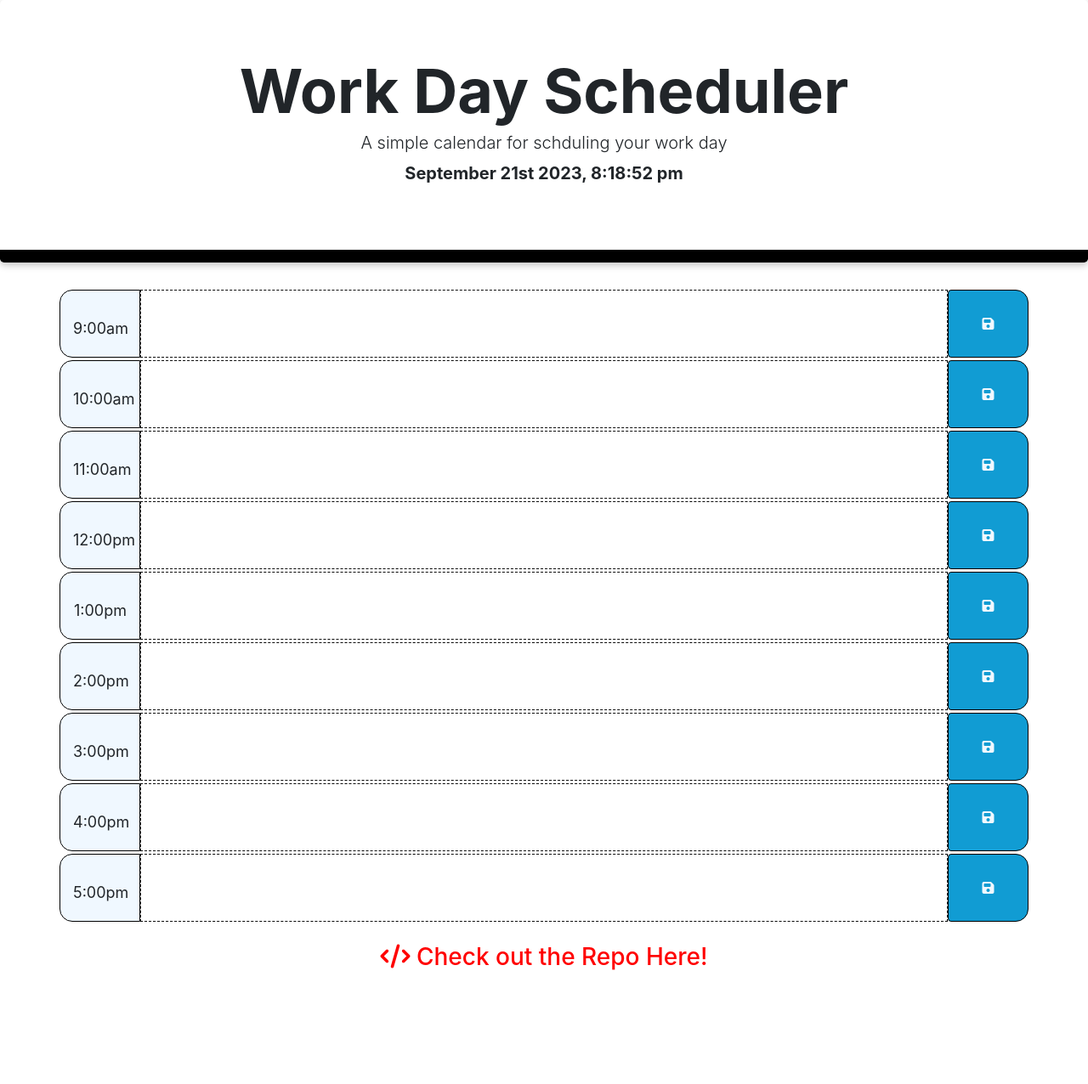
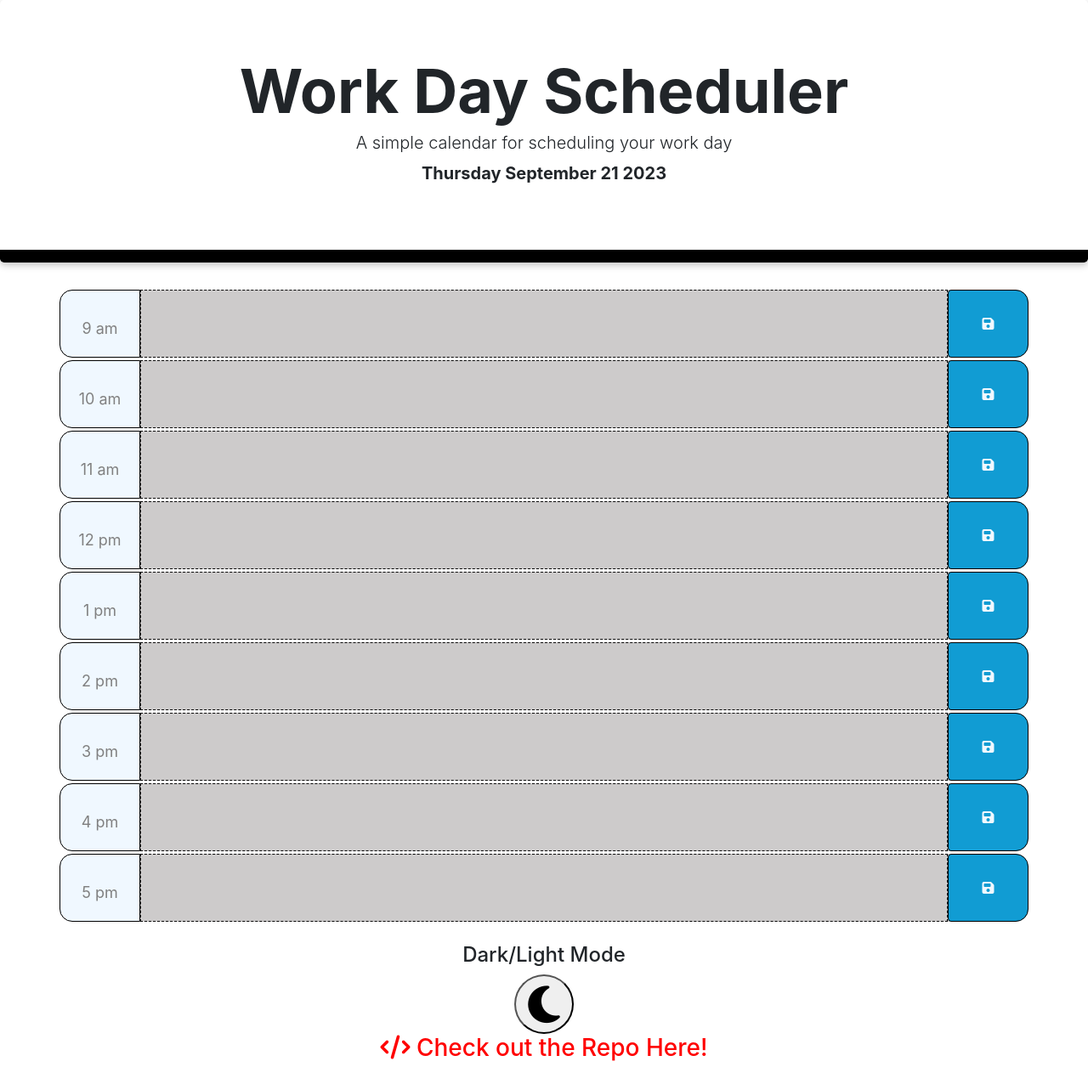
Before and after one commit to 8BitGinger/DayPlanner, a plain HTML site: page index.html in a window 1280 px wide. Shown: the whole page at 85% size. Before the commit the page ends 1169 px from the top, so only its background shows below. Drawn offline with nearby package versions, Linux system fonts and the light colour scheme.

Commit message:
Added Light/Dark Mode

```diff
--- a/assets/css/style.css
+++ b/assets/css/style.css
@@ -1,9 +1,15 @@
 
+        /*styling is minimal just to closely match te picture and took advantage of bootstrap*/
 
 body {
     font-size: large;
     line-height: 1;
     background-color: white;
+}
+
+.darkMode{
+    background-color: grey;
+    color: white;
 }
 
 header {
@@ -13,9 +19,16 @@ header {
 }
 
 .jumbotron {
-    background-color: white;
+    background: transparent;
     border-bottom: 15px solid rgb(0, 0, 0);
     box-shadow: rgba(0, 0, 0, 0.24) 0px 3px 8px;
+}
+
+.darkModejumbo {
+    color: rgb(186, 185, 185);
+    border-bottom: 15px solid rgb(186, 185, 185);
+    background-color: black;
+
 }
 
 textarea {
@@ -34,12 +47,18 @@ h3 {
 
 footer {
     margin: 25px;
+    text-align: center;
 }
 
 .event-text {
     white-space: pre-wrap;
     border: 1px dashed black;
     background: transparent;
+    text-align: left;
+    align-items: center;
+    justify-content: center;
+    align-content: center;
+
 }
 
 .hour-block {
@@ -52,7 +71,9 @@ footer {
     white-space: pre-wrap;
     height: 80px;
     margin-bottom: 3px;
+
 }
+
 
 .hour {
     width: 100%;
@@ -60,7 +81,11 @@ footer {
   border: 1px solid black;
   border-top-left-radius: 15px;
   border-bottom-left-radius: 15px;
+  text-align: center;
+
 }
+
+
 
 .saveBtn {
     background-color: rgb(17, 156, 211);
@@ -70,6 +95,13 @@ footer {
     border: 1px solid black;
 
 }
+
+.hourDark {
+    background-color: black;
+    color: rgb(236, 236, 236);
+}
+
+
 
 .past {
     background-color: rgb(205, 203, 203);
@@ -83,5 +115,35 @@ footer {
 
 .future {
     background-color: #77dd77;
-    color: white;
+    color: black;
 }
+
+.makeBig {
+    font-size: 50px;
+}
+
+.centerCont {
+    display: flex;
+    flex-wrap: wrap;
+
+    text-align: center;
+    margin: auto;
+    justify-content: center;
+}
+
+
+.toggle {
+    border-radius: 100%;
+    height: 70px;
+    width: 70px;
+}
+
+.toggle:hover {
+    scale: 1.1;
+    box-shadow: 0 0 10px 5px;
+}
+
+.toggleDark  {
+    background-color: rgb(49, 10, 84);
+    color: yellow;
+}
--- a/assets/js/script.js
+++ b/assets/js/script.js
@@ -1,27 +1,87 @@
-$(document).ready(function () {
-    $("#currentDay").text(moment().format("MMMM Do YYYY, h:mm:ss a"));
 
+
+$(document).ready(function () {//wont start until page has been fully loaded
+    $("#currentDay").text(dayjs().format("dddd MMMM D YYYY")); // use day.js to get the date
+    //this listens for the saveBtn.  Once it does it runs a function
     $(".saveBtn").on("click", function() {
+        //conole.log is for debug only
         console.log(this);
-        var text = $(this).siblings(".event-text").val();
-        var time = $(this).parent().attr("id");
-        console.log(time, text);
+        var text = $(this).siblings(".event-text").val(); // this takes the text from the sibling of the button to save later
+        var time = $(this).parent().attr("id"); // this takes the ID of the hour block as the value
+        console.log(text);
+        console.log(time);
+        //saves both the Time and Text in Local Storage so it will be there upon new page load
         localStorage.setItem(time, text);
     })
 
-    $("#hour-9 .event-text").val(localStorage.getItem("hour-9"));
-    $("#hour-10 .event-text").val(localStorage.getItem("hour-10"));
-    $("#hour-11 .event-text").val(localStorage.getItem("hour-11"));
-    $("#hour-12 .event-text").val(localStorage.getItem("hour-12"));
-    $("#hour-1 .event-text").val(localStorage.getItem("hour-1"));
-    $("#hour-2 .event-text").val(localStorage.getItem("hour-2"));
-    $("#hour-3 .event-text").val(localStorage.getItem("hour-3"));
-    $("#hour-4 .event-text").val(localStorage.getItem("hour-4"));
-    $("#hour-5 .event-text").val(localStorage.getItem("hour-5"));
+        //this checks the val of peviously stored info and populates it if applicable
+    $("#hour9 .event-text").val(localStorage.getItem("hour9"));
+    $("#hour10 .event-text").val(localStorage.getItem("hour10"));
+    $("#hour11 .event-text").val(localStorage.getItem("hour11"));
+    $("#hour12 .event-text").val(localStorage.getItem("hour12"));
+    $("#hour13 .event-text").val(localStorage.getItem("hour13"));
+    $("#hour14 .event-text").val(localStorage.getItem("hour14"));
+    $("#hour15 .event-text").val(localStorage.getItem("hour15"));
+    $("#hour16 .event-text").val(localStorage.getItem("hour16"));
+    $("#hour17 .event-text").val(localStorage.getItem("hour17"));
 
+    // this tracks the current hour and redefines the class of each text area
+    // based on the current, past, present and future
     function hourTracker() {
-        var currentHour=moment().hour();
+        //get current number of hours.
+        var currentHour = dayjs().hour(); // use of dayjs to get the hour of the day
 
+        // loop to check each hour block and then split the hour number off of the id attribute
+        //originally had the numbers assigned with dashes until I realized that was giving them a negativ value
+        $(".hour-block").each(function () {
+            var fixedHour = (parseInt($(this).attr("id").split("hour")[1]))
+            console.log( fixedHour, currentHour)
+
+            //this definies how each class is applied
+            if (fixedHour < currentHour) {
+                $(this).addClass("past");
+                $(this).removeClass("future");
+                $(this).removeClass("present");
+            }
+            else if (fixedHour === currentHour) {
+                $(this).removeClass("past");
+                $(this).addClass("present");
+                $(this).removeClass("future");
+            }
+            else {
+                $(this).removeClass("present");
+                $(this).removeClass("past");
+                $(this).addClass("future");
+            }
+        })
+    }
+    hourTracker(); //re-run function
+})
+
+
+$( ".toggle" ).on("click", function() {
+    if( $( "body" ).hasClass( "darkMode" )) {
+        $( "body" ).removeClass( "darkMode" );
+    } else {
+        $( "body" ).addClass( "darkMode" );
+    }
+
+    if( $( ".jumbotron" ).hasClass( "darkModejumbo" )) {
+        $( ".jumbotron" ).removeClass( "darkModejumbo" );
+    } else {
+        $( ".jumbotron").addClass( "darkModejumbo" );
+    }
+
+    if($( ".hour" ).hasClass( "hourDark")){
+        $( ".hour" ).removeClass( "hourDark" );
+    } else {
+        $( ".hour" ).addClass( "hourDark");
+    }
+
+    if($( "#toggle" ).hasClass( "toggleDark")){
+        $( "#toggle" ).removeClass( "toggleDark" );
+    } else {
+        $( "#toggle" ).addClass( "toggleDark");
     }
 
 })
--- a/index.html
+++ b/index.html
@@ -22,88 +22,88 @@
     <header class="header jumbotron">
         <!--makes it larger and bold-->
         <h1 class="font-weight-bold display-3 ">Work Day Scheduler</h1>
-        <p class="lead">A simple calendar for schduling your work day</p>
+        <p class="lead">A simple calendar for scheduling your work day</p>
         <!--lead makes it bigger and increases paragraph height-->
-        <p id="currentDay" class=" font-weight-bold lead">date</p>
+        <p id="currentDay" class=" font-weight-bold lead"></p>
     </header>
-<!--This is the contianer for all the time blocks, their content, and buttons-->
+<!--This is the container for all the time blocks, their content, and buttons-->
     <div class="container">
-        <div class="row hour-block">
+        <div id="hour9" class="row hour-block">
             <!--we add col-md-1 as a bootstrap class to how many places to take up.  There are 12 total.  1 for the current time, 10 for the event content, and then 1 for the save button-->
-            <div id="hour-9" class="col-md-1 hour">
-                9:00am
+            <div  class="col-md-1 hour">
+                9 am
             </div>
             <textarea class="event-text col-md-10">
             </textarea>
             <button class="btn saveBtn col-md-1"><i class="fas fa-save"></i></button>
         </div>
 
-        <div class="row hour-block">
-            <div id="hour-10" class="col-md-1 hour">
-                10:00am
+        <div id="hour10" class="row hour-block">
+            <div class="col-md-1 hour">
+                10 am
             </div>
             <textarea class="event-text col-md-10">
             </textarea>
             <button class="btn saveBtn col-md-1"><i class="fas fa-save"></i></button>
         </div>
 
-        <div class="row hour-block">
-            <div id="hour-11" class="col-md-1 hour">
-                11:00am
+        <div id="hour11" class="row hour-block">
+            <div  class="col-md-1 hour">
+                11 am
             </div>
             <textarea class="event-text col-md-10">
             </textarea>
             <button class="btn saveBtn col-md-1"><i class="fas fa-save"></i></button>
         </div>
 
-        <div class="row hour-block">
-            <div id="hour-12" class="col-md-1 hour">
-                12:00pm
+        <div id="hour12" class="row hour-block">
+            <div class="col-md-1 hour">
+                12 pm
             </div>
             <textarea class="event-text col-md-10">
             </textarea>
             <button class="btn saveBtn col-md-1"><i class="fas fa-save"></i></button>
         </div>
 
-        <div class="row hour-block">
-            <div id="hour-1" class="col-md-1 hour">
-                1:00pm
+        <div id="hour13" class="row hour-block">
+            <div  class="col-md-1 hour">
+                1 pm
             </div>
             <textarea class="event-text col-md-10">
             </textarea>
             <button class="btn saveBtn col-md-1"><i class="fas fa-save"></i></button>
         </div>
 
-        <div class="row hour-block">
-            <div id="hour-2" class="col-md-1 hour">
-                2:00pm
+        <div id="hour14" class="row hour-block">
+            <div  class="col-md-1 hour">
+                2 pm
             </div>
             <textarea class="event-text col-md-10">
             </textarea>
             <button class="btn saveBtn col-md-1"><i class="fas fa-save"></i></button>
         </div>
 
-        <div class="row hour-block">
-            <div id="hour-3" class="col-md-1 hour">
-                3:00pm
+        <div id="hour15" class="row hour-block">
+            <div class="col-md-1 hour">
+                3 pm
             </div>
             <textarea class="event-text col-md-10">
             </textarea>
             <button class="btn saveBtn col-md-1"><i class="fas fa-save"></i></button>
         </div>
 
-        <div class="row hour-block">
-            <div id="hour-4" class="col-md-1 hour">
-                4:00pm
+        <div id="hour16" class="row hour-block">
+            <div class="col-md-1 hour">
+                4 pm
             </div>
             <textarea class="event-text col-md-10">
             </textarea>
             <button class="btn saveBtn col-md-1"><i class="fas fa-save"></i></button>
         </div>
 
-        <div class="row hour-block">
-            <div id="hour-5" class="col-md-1 hour">
-                5:00pm
+        <div id="hour17" class="row hour-block">
+            <div class="col-md-1 hour">
+                5 pm
             </div>
             <textarea class="event-text col-md-10">
             </textarea>
@@ -113,16 +113,20 @@
     </div>
 
     <footer>
+        <div>
+        <h4> Dark/Light Mode </h4>
+        <button id="toggle" class="toggle"><i class="fa-solid fa-moon makeBig"></i>
+        </button>
+        </div>
+
         <a href="https://github.com/8BitGinger/DayPlanner">
             <h3><i class="fa-solid fa-code"></i> Check out the Repo Here!</h3>
         </a>
         </footer>
 
-<!--link to JS and Popper-->
-    <script src="https://cdnjs.cloudflare.com/ajax/libs/moment.js/2.18.1/moment.min.js"></script>
+<!--link to dayJS, my JS script, jQuery, and Bootstrap-->
+    <script src="https://cdn.jsdelivr.net/npm/dayjs@1/dayjs.min.js"></script>
     <script src="https://code.jquery.com/jquery-3.4.1.slim.min.js" integrity="sha384-J6qa4849blE2+poT4WnyKhv5vZF5SrPo0iEjwBvKU7imGFAV0wwj1yYfoRSJoZ+n" crossorigin="anonymous"></script>
-    <script src="https://cdn.jsdelivr.net/npm/popper.js@1.16.0/dist/umd/popper.min.js" integrity="sha384-Q6E9RHvbIyZFJoft+2mJbHaEWldlvI9IOYy5n3zV9zzTtmI3UksdQRVvoxMfooAo" crossorigin="anonymous"></script>
-    <script src="https://cdn.jsdelivr.net/npm/bootstrap@4.4.1/dist/js/bootstrap.min.js" integrity="sha384-wfSDF2E50Y2D1uUdj0O3uMBJnjuUD4Ih7YwaYd1iqfktj0Uod8GCExl3Og8ifwB6" crossorigin="anonymous"></script>
     <script src="./assets/js/script.js"></script>
 </body>
 </html>
```
Also changed, not shown: 1 other file.
